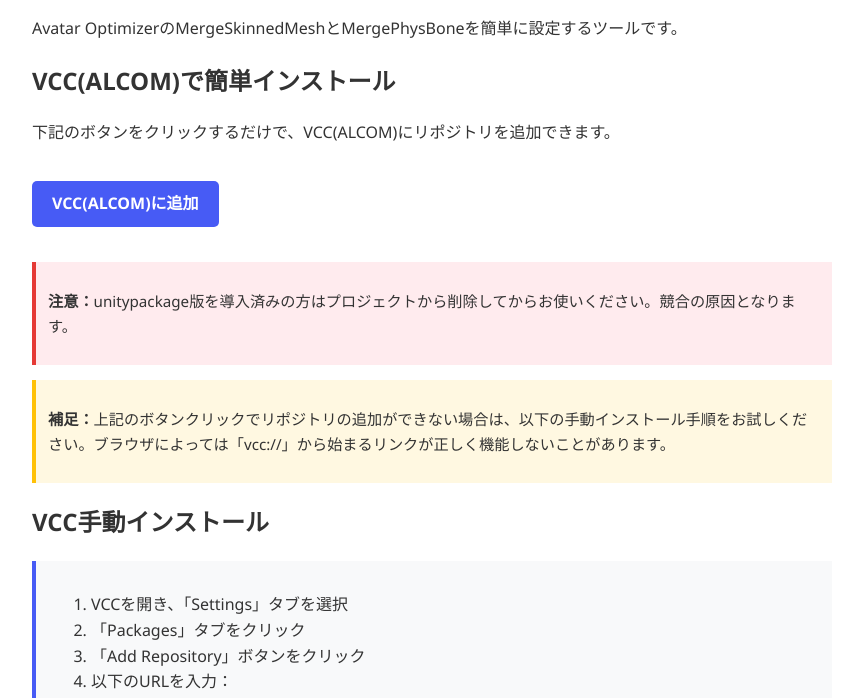
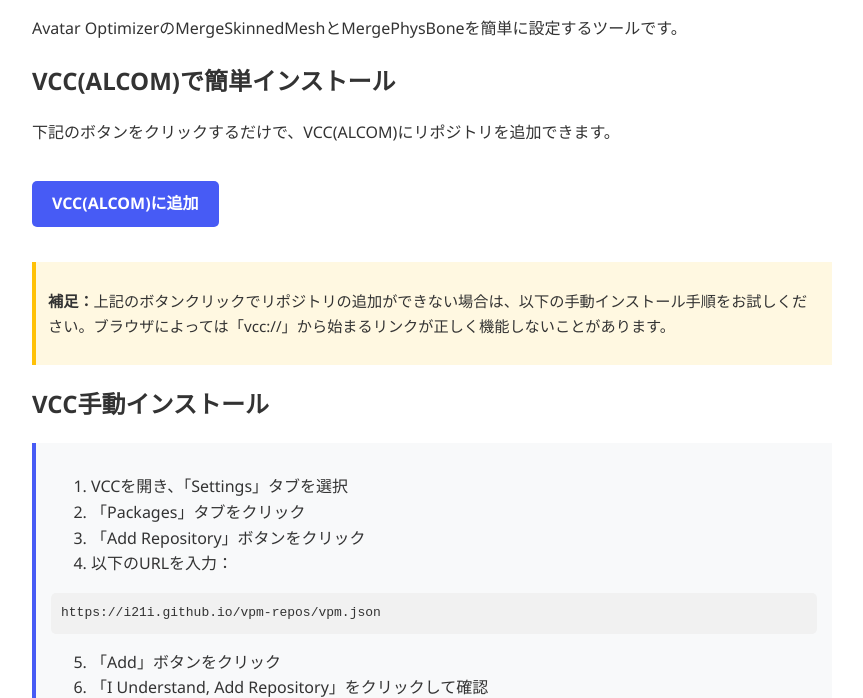
Before and after one commit to I21I/AAOMergeHelper, a website: page index.html in a window 1280 px wide. Shown: the part 110-808 px from the top of the page, without its empty margins (208-1071 px from the left). Drawn offline with Linux system fonts and the light colour scheme.

Commit message:
Update index.html

```diff
--- a/index.html
+++ b/index.html
@@ -52,11 +52,6 @@
         .note {
             background-color: #fff8e1;
             border-left: 4px solid #ffc107;
-        }
-        .warning {
-            background-color: #ffebee;
-            border-left: 4px solid #e53935;
-        }
     </style>
 </head>
 <body>
@@ -66,10 +61,6 @@
     <h2>VCC(ALCOM)で簡単インストール</h2>
     <p>下記のボタンをクリックするだけで、VCC(ALCOM)にリポジトリを追加できます。</p>
     <a href="vcc://vpm/addRepo?url=https://i21i.github.io/vpm-repos/vpm.json" class="button">VCC(ALCOM)に追加</a>
-
-    <div class="warning">
-        <p><strong>注意：</strong>unitypackage版を導入済みの方はプロジェクトから削除してからお使いください。競合の原因となります。</p>
-    </div>
 
     <div class="note">
         <p><strong>補足：</strong>上記のボタンクリックでリポジトリの追加ができない場合は、以下の手動インストール手順をお試しください。ブラウザによっては「vcc://」から始まるリンクが正しく機能しないことがあります。</p>
```
